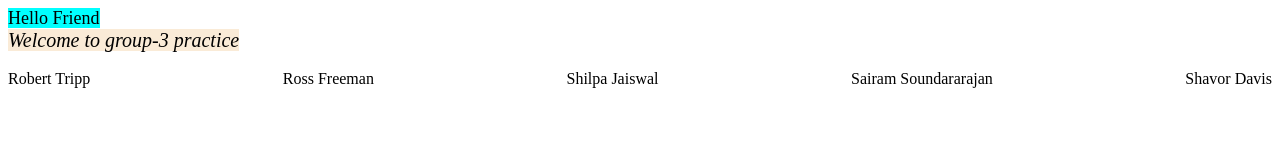
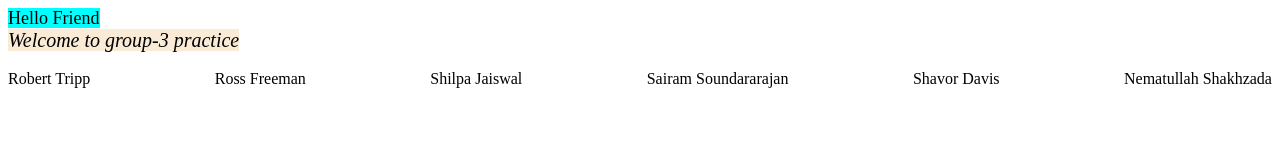
Before and after one commit to ssoundarararajan/FEWD-GitHub-Group-3, a plain HTML site: page index.html in a window 1280 px wide. Drawn offline with Linux system fonts and the light colour scheme.

Commit message:
added html & css

```diff
--- a/index.html
+++ b/index.html
@@ -16,6 +16,7 @@
         <div>Shilpa Jaiswal</div>
         <div>Sairam Soundararajan</div>
         <div>Shavor Davis</div>
+        <div>Nematullah Shakhzada</div>
 
     </div>
 
```
